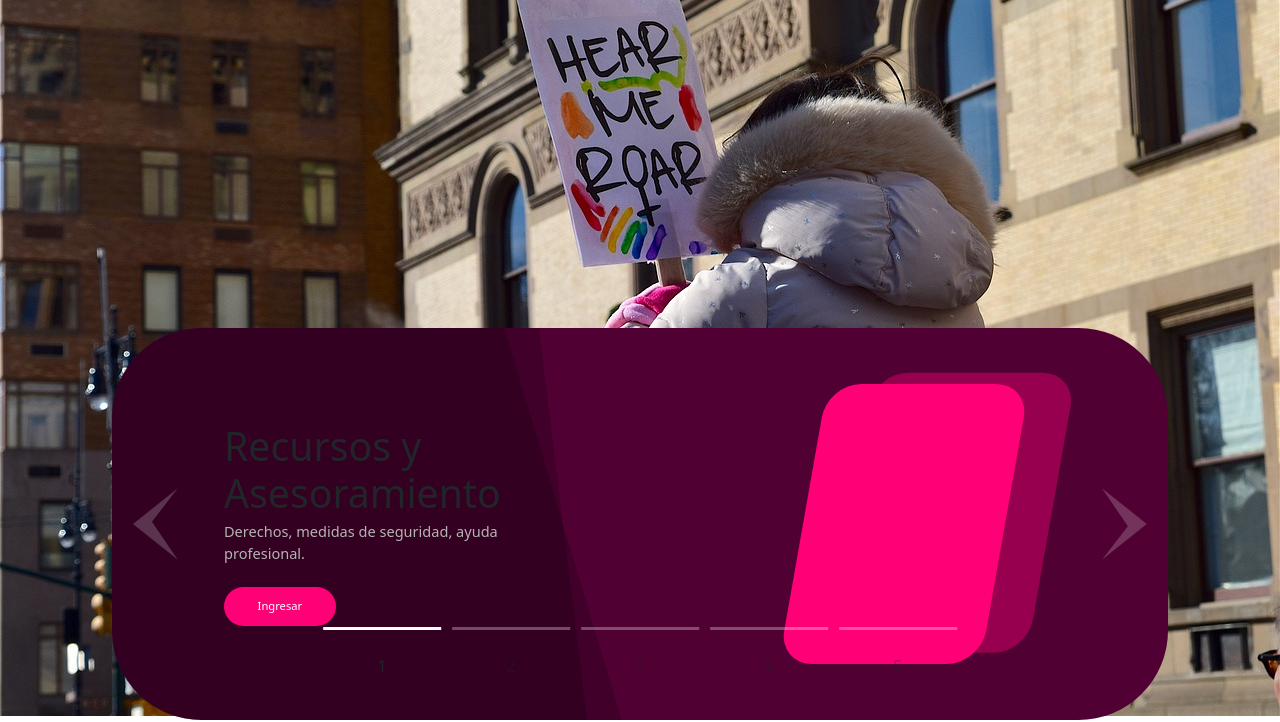
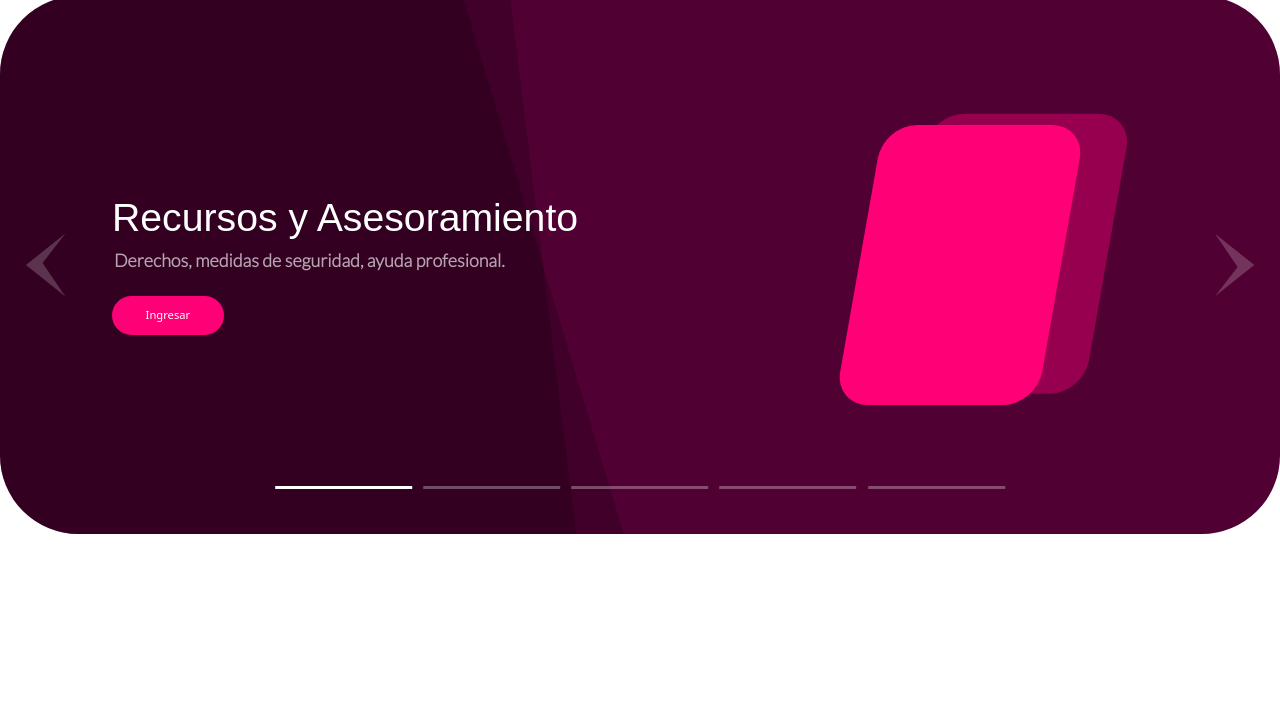
Before and after one commit to melanyneira/ADA, a plain HTML site: page index.html in a window 1280 px wide. Shown: the part 84-806 px from the top of the page. Drawn offline with nearby package versions, Linux system fonts and the light colour scheme; no server answers; a script that the page names is missing; files whose address does not match are found by name; a web font is replaced by a local one.

Commit message:
Fonts del Slider

```diff
--- a/css/style.css
+++ b/css/style.css
@@ -1,5 +1,9 @@
 body {
     margin: 0 auto;
+    background-color: #180148;
+    color: #fff;
+    padding: 0rem;
+
 }
 
 header {
@@ -49,7 +53,7 @@ nav ul li a:hover {
 }
 
 .splash {
-    background: url("/img/imagenfondo-index.jpg") center center fixed;
+   /*  background: url("/img/imagenfondo-index.jpg") center center fixed; */
     width: 100%;
     height: 100vh;
     background-size: cover;
@@ -79,7 +83,6 @@ nav ul li a:hover {
 .text {
     margin-top: 70px;
 }
-
 
 .btn .btn-primary {
     background-color: #deaee8;
@@ -116,7 +119,7 @@ nav ul li a:hover {
 *:after {
   margin: 0;
   padding: 0;
-  box-sizing: inherit;
+  box-sizing: initial;
 }
 
 html {
@@ -130,11 +133,6 @@ html {
   }
 }
 
-body {
-  background-color: #180148;
-  color: #fff;
-  padding: 0rem;
-}
 @media only screen and (max-width: 1000px) {
   body {
     padding: 0;
@@ -142,16 +140,16 @@ body {
 }
 
 .contenedor-slider{
-    padding: 10rem;
-
+    padding: 0px;
 }
 
 .contenedor {
   position: relative;
-  top: -500px;
+  top: -720px;
   overflow: hidden;
-  border-radius: 8rem;
+  border-radius: 7rem; /* 8rem */
 }
+
 @media only screen and (max-width: 500px) {
   .contenedor {
     border-radius: 0;
@@ -161,15 +159,17 @@ body {
 .slider {
   display: flex;
   width: 500%;
-  height: 35rem;
+  height: 48rem;
   transition: all 0.25s ease-in;
   transform: translateX(0);
 }
+
 @media only screen and (max-width: 1000px) {
   .slider {
     height: 100vh;
   }
 }
+
 .slider .caja {
   height: 100%;
   width: 100%;
@@ -179,12 +179,14 @@ body {
   overflow: hidden;
   position: relative;
 }
+
 @media only screen and (max-width: 650px) {
   .slider .caja {
     grid-template-columns: 1fr;
     grid-template-rows: repeat(2, 1fr);
   }
 }
+
 .slider .caja .bg {
   padding: 2rem;
   background-color: rgba(0, 0, 0, 0.2);
@@ -196,11 +198,13 @@ body {
   padding-left: 20rem;
   transform-origin: 0 100%;
 }
+
 @media only screen and (max-width: 800px) {
   .slider .caja .bg {
     width: 65%;
   }
 }
+
 @media only screen and (max-width: 650px) {
   .slider .box .bg {
     width: 100%;
@@ -210,6 +214,7 @@ body {
     transform: skewX(0deg);
   }
 }
+
 .slider .caja .bg::before {
   content: "";
   width: 100%;
@@ -221,6 +226,7 @@ body {
   pointer-events: none;
   transform: skewX(10deg);
 }
+
 @media only screen and (max-width: 650px) {
   .slider .caja .bg::before {
     width: 120%;
@@ -228,6 +234,7 @@ body {
     transform: skewX(0deg);
   }
 }
+
 .slider .caja .details {
   padding: 5rem;
   padding-left: 10rem;
@@ -235,6 +242,7 @@ body {
   grid-column: 1/span 1;
   grid-row: 1/-1;
 }
+
 @media only screen and (max-width: 650px) {
   .slider .caja .details {
     grid-row: 2/span 1;
@@ -244,23 +252,31 @@ body {
     transform: translateY(-9rem);
   }
 }
+
+/* Fonts */
 .slider .caja .details h1 {
   font-size: 3.5rem;
   font-weight: 500;
   margin-bottom: 0.5rem;
+  color: white;
+  font-family: 'Gloock', sans-serif;
 }
+
 .slider .caja .details p {
   display: inline-block;
-  font-size: 1.3rem;
-  color: #B5B4B4;
+  font-size: 1.6rem;
+  font-weight: 600;
+  color: #ffffffa4;
   margin-bottom: 2rem;
-  margin-right: 5rem;
+  margin-left: 2px;
+  font-family: 'Lato', sans-serif;
 }
 @media only screen and (max-width: 800px) {
   .slider .caja .details p {
     margin-right: 0;
   }
 }
+
 .slider .caja .details button {
   padding: 1rem 3rem;
   color: #fff;
@@ -314,18 +330,19 @@ body {
   background-color: #5f1354;
 }
 .slider .caja4-slider {
-  background-color: #554f00;
+  background-color: rgb(30, 102, 133);  /* color de fondo */
 }
 .slider .caja4-slider .illustration .inner {
-  background-color: #FF4E00;
+  background-color: rgba(3, 5, 6, 0.4); /* cuadrado abajo*/
 }
 .slider .caja4-slider .illustration .inner::after, .slider .caja4 .illustration .inner::before {
-  background-color: rgba(255, 78, 0, 0.4);
+  background-color: #66eaea; /* cuadrado arriba */
 }
 .slider .caja4-slider button {
-  background-color: #FF4E00;
+  background-color: #71d0f3; /* boton */
 }
 .slider .caja5-slider {
+  /* background: url("/img/foro.jpg") top left fixed; */
   background-color: #300050;
 }
 .slider .caja5-slider .illustration .inner {
@@ -390,7 +407,7 @@ body {
 
 .prev,
 .next {
-  width: 4rem;
+  width: 3.5rem;
   cursor: pointer;
   opacity: 0.2;
   transition: all 0.3s ease;
@@ -419,22 +436,24 @@ body {
 }
 
 .trail {
-  bottom: 5%;
+  bottom: 0px;
   left: 50%;
   transform: translateX(-50%);
-  width: 60%;
+  width: 57%;
   display: grid;
   grid-template-columns: repeat(5, 1fr);
   gap: 1rem;
   text-align: center;
   font-size: 1.5rem;
 }
+
 @media only screen and (max-width: 650px) {
   .trail {
     width: 90%;
     bottom: 13%;
   }
 }
+
 .trail div {
   padding: 2rem;
   border-top: 3px solid #fff;
@@ -442,9 +461,11 @@ body {
   opacity: 0.3;
   transition: all 0.3s ease;
 }
+
 .trail div:hover {
   opacity: 0.6;
 }
+
 @media only screen and (max-width: 650px) {
   .trail div {
     padding: 1rem;
--- a/index.html
+++ b/index.html
@@ -17,6 +17,18 @@
     <link href="/pages/About.html">
     <meta name="viewport" content="width-device-width, initial-scale-1.0">
     <meta http-equiv="X-UA-Compatible" content="ie=edge"
+
+    <link rel="preconnect" href="https://fonts.googleapis.com">
+    <link rel="preconnect" href="https://fonts.gstatic.com" crossorigin>
+    <link href="https://fonts.googleapis.com/css2?family=Gloock&display=swap" rel="stylesheet">
+
+    <link rel="preconnect" href="https://fonts.googleapis.com">
+    <link rel="preconnect" href="https://fonts.gstatic.com" crossorigin>
+    <link href="https://fonts.googleapis.com/css2?family=Bebas+Neue&family=Fjalla+One&display=swap" rel="stylesheet">
+
+    <link rel="preconnect" href="https://fonts.googleapis.com">
+<link rel="preconnect" href="https://fonts.gstatic.com" crossorigin>
+<link href="https://fonts.googleapis.com/css2?family=Lato:wght@300&display=swap" rel="stylesheet">
 
     <link href="https://fonts.googleapis.com/css2?family=Roboto:wght@300;400;500&
     display=swap">
@@ -107,7 +119,7 @@
                     <p>
                         Sección exclusiva donde podrán encontrar ofertas de trabajo a la cuales postularse.
                     </p>
-                    <button>Ingresar</button>
+                    <button>¡Postulate!/ver oportunidades/conocer más</button>
                 </div>
 
                 <div class="illustration"><div class="inner"></div></div>
@@ -121,7 +133,7 @@
                         Red de apoyo para que las mujeres interactúen entre si, con
                         posibilidad de preservar la identidad.
                     </p>
-                    <button>Check Now</button>
+                    <button>Compartenos tu experiencia</button>
                 </div>
 
                 <div class="illustration"><div class="inner"></div></div>
@@ -129,14 +141,15 @@
 
         </div>
 
-        <svg xmlns="http://www.w3.org/2000/svg" class="prev" width="56.898" height="91" viewBox="0 0 56.898 91"><path d="M45.5,0,91,56.9,48.452,24.068,0,56.9Z" transform="translate(0 91) rotate(-90)" fill="#fff"/></svg>
-        <svg xmlns="http://www.w3.org/2000/svg" class="next" width="56.898" height="91" viewBox="0 0 56.898 91"><path d="M45.5,0,91,56.9,48.452,24.068,0,56.9Z" transform="translate(56.898) rotate(90)" fill="#fff"/></svg>
+       <svg xmlns="http://www.w3.org/2000/svg" class="prev" width="56.898" height="91" viewBox="0 0 56.898 91"><path d="M45.5,0,91,56.9,48.452,24.068,0,56.9Z" transform="translate(0 91) rotate(-90)" fill="#fff"/></svg>
+       <svg xmlns="http://www.w3.org/2000/svg" class="next" width="56.898" height="91" viewBox="0 0 56.898 91"><path d="M45.5,0,91,56.9,48.452,24.068,0,56.9Z" transform="translate(56.898) rotate(90)" fill="#fff"/></svg>
+
         <div class="trail">
-                <div class="caja1-slider active">1</div>
-                <div class="caja2-slider">2</div>
-                <div class="caja3-slider">3</div>
-                <div class="caja4-slider">4</div>
-                <div class="caja5-slider">5</div>
+                <div class="caja1-slider active"></div>
+                <div class="caja2-slider"></div>
+                <div class="caja3-slider"></div>
+                <div class="caja4-slider"></div>
+                <div class="caja5-slider"></div>
         </div>
     </div>
     <script src="https://s3-us-west-2.amazonaws.com/s.cdpn.io/16327/gsap-latest-beta.min.js"></script>
--- a/js/script.js
+++ b/js/script.js
@@ -79,10 +79,16 @@ const trailUpdate = () => {
 // Start interval for slides
 let start = setInterval(() => slide("increase"), interval)
 
-// Next  and  Previous button function (SVG icon with different classes)
+// Next and Previous button function (SVG icon with different classes)
 document.querySelectorAll("svg").forEach(cur => {
-    // Assign function based on the class Name("next" and "prev")
-    cur.addEventListener("click", () => cur.classList.contains("siguiente") ? slide("increase") : slide("decrease"))
+    // Assign function based on the class Name ("next" and "prev")
+    cur.addEventListener("click", () => {
+        if (cur.classList.contains("next")) {
+            slide("increase"); // Botón "Next" (avanzar)
+        } else if (cur.classList.contains("prev")) {
+            slide("decrease"); // Botón "Previous" (retroceder)
+        }
+    });
 })
 
 // function to slide when trail is clicked
```
Also changed, not shown: img/foro.jpg (added).
